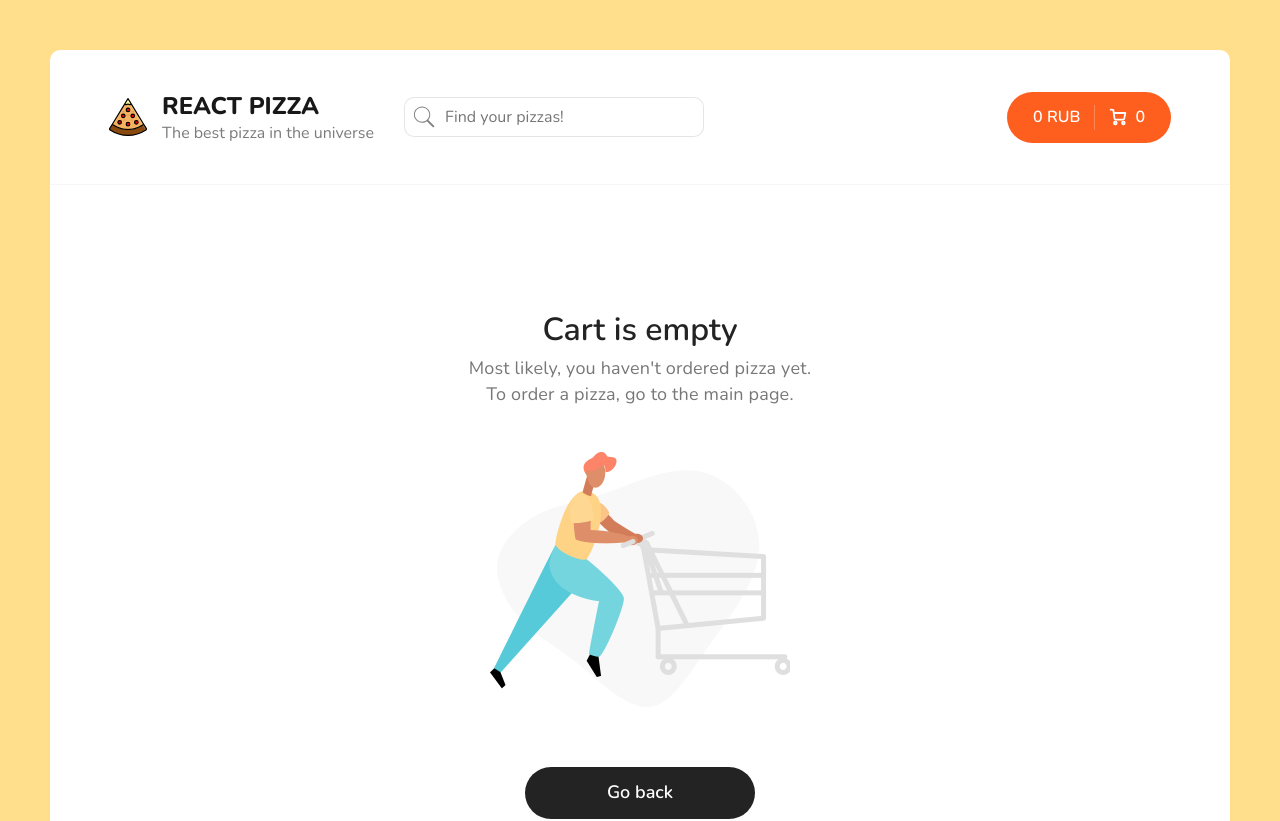
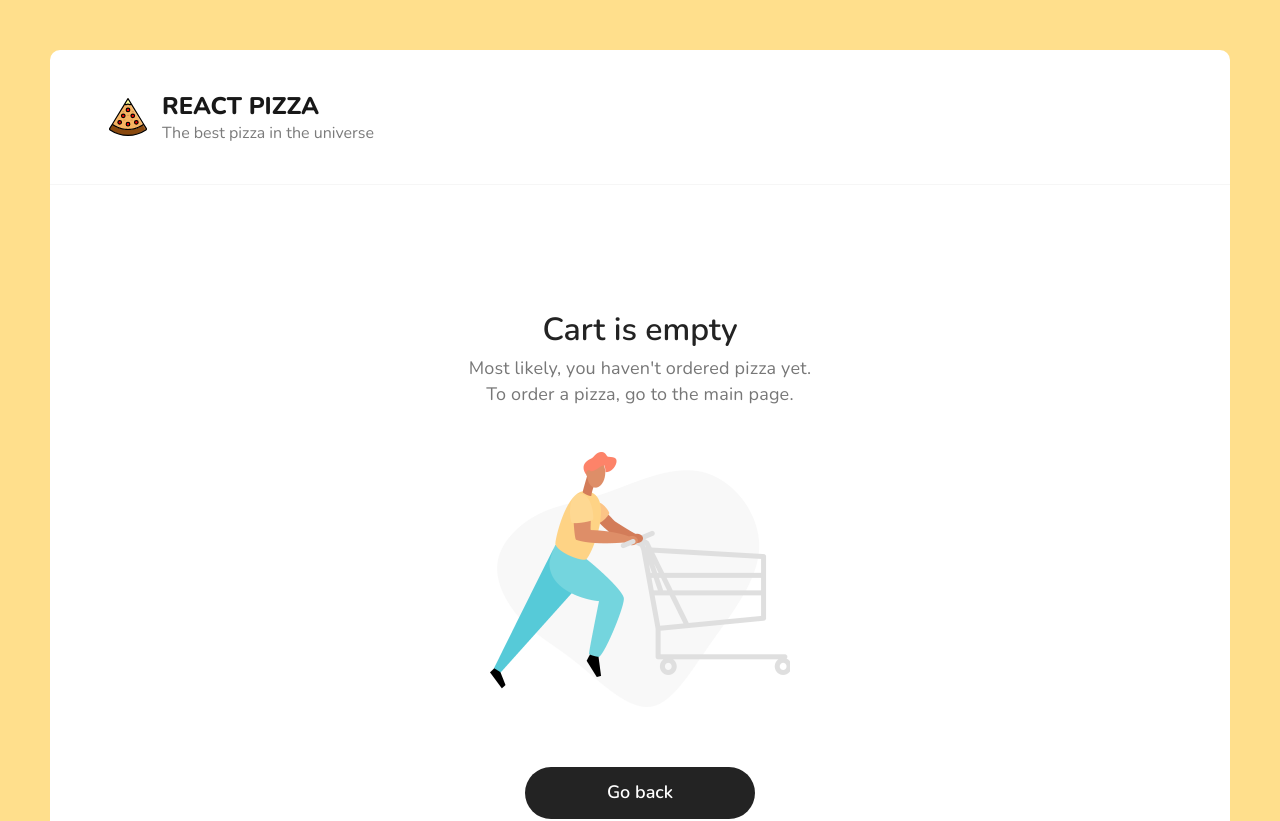
Before and after one commit to tazalov/react_pizza, a React (Create React App) app: page /cart in a window 1280 px wide. Shown: the top 821 px of the page. Built offline with nearby package versions, Linux system fonts and the light colour scheme.

Commit message:
Working with react-router-dom (location, outlet)

```diff
--- a/src/app/App.tsx
+++ b/src/app/App.tsx
@@ -1,6 +1,5 @@
 import { Route, Routes } from 'react-router-dom'
-import { Header } from '../layout/header/Header'
-import { Main } from '../layout/main/Main'
+import { MainLayout } from '../layout/MainLayout'
 import { Cart } from '../pages/cart/Cart'
 import { Error } from '../pages/error/Error'
 import { Home } from '../pages/home/Home'
@@ -8,15 +7,12 @@ import '../styles/scss/app.scss'
 
 export const App = () => {
   return (
-    <div className="wrapper">
-      <Header />
-      <Main>
-        <Routes>
-          <Route index path={'/'} element={<Home />} />
-          <Route path={'/cart'} element={<Cart />} />
-          <Route path={'*'} element={<Error />} />
-        </Routes>
-      </Main>
-    </div>
+    <Routes>
+      <Route path={'/'} element={<MainLayout />}>
+        <Route path={''} element={<Home />} />
+        <Route path={'cart'} element={<Cart />} />
+        <Route path={'*'} element={<Error />} />
+      </Route>
+    </Routes>
   )
 }
--- /dev/null
+++ b/src/layout/MainLayout.tsx
@@ -0,0 +1,14 @@
+import { Outlet } from 'react-router-dom'
+import { Header } from './header/Header'
+import { Main } from './main/Main'
+
+export const MainLayout = () => {
+  return (
+    <div className="wrapper">
+      <Header />
+      <Main>
+        <Outlet />
+      </Main>
+    </div>
+  )
+}
--- a/src/layout/header/Header.tsx
+++ b/src/layout/header/Header.tsx
@@ -1,6 +1,6 @@
 import { FC } from 'react'
 import { useSelector } from 'react-redux'
-import { NavLink } from 'react-router-dom'
+import { NavLink, useLocation } from 'react-router-dom'
 import logo from '../../assets/img/pizza-logo.svg'
 import { Search } from '../../components/search/Search'
 import { selectCart } from '../../redux/slice/cartSlice'
@@ -8,6 +8,8 @@ import { selectCart } from '../../redux/slice/cartSlice'
 export const Header: FC = () => {
   const { totalPrice, items } = useSelector(selectCart)
   const countItems = items.reduce((acc, el) => acc + el.count, 0)
+  const { pathname } = useLocation()
+
   return (
     <div className="header">
       <div className="container">
@@ -20,6 +22,8 @@ export const Header: FC = () => {
             </div>
           </div>
         </NavLink>
+        {pathname !== '/cart' && (
+          <>
             <Search />
             <div className="header__cart">
               <NavLink to="/cart" className="button button--cart">
@@ -57,6 +61,8 @@ export const Header: FC = () => {
                 <span>{countItems}</span>
               </NavLink>
             </div>
+          </>
+        )}
       </div>
     </div>
   )
```
Lines whose indentation alone changed are shown as unchanged.
